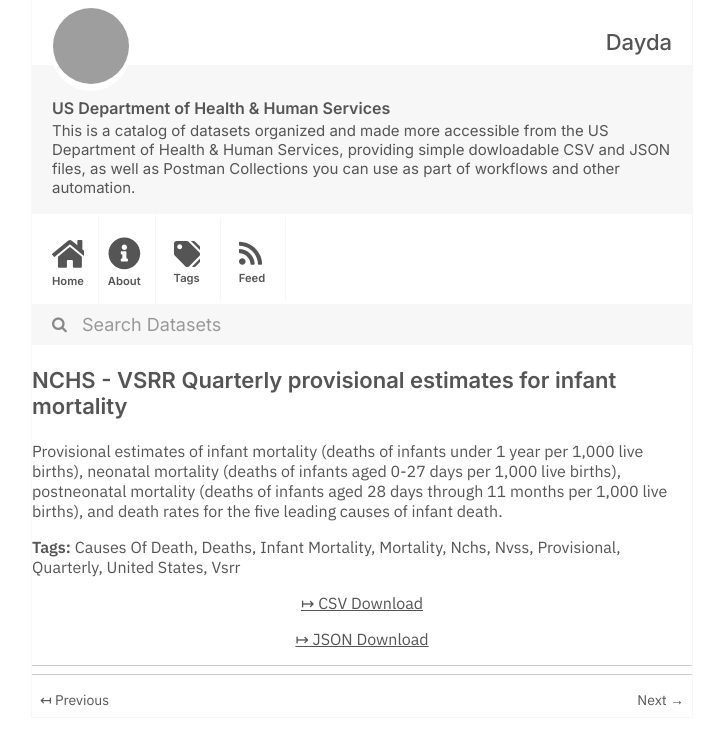
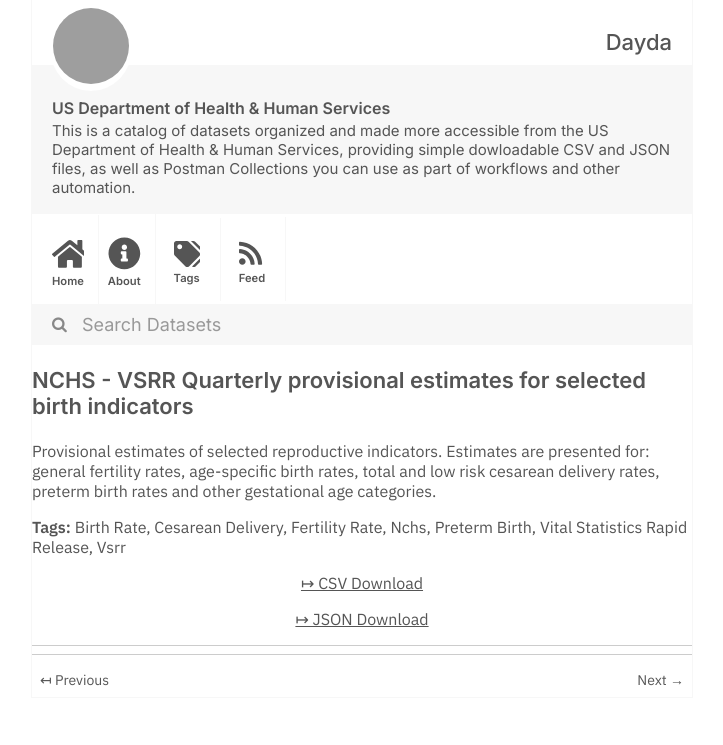
Before and after one commit to dayda-entities/us-department-of-health-and-human-services, a Jekyll site: the page built from _posts/2020-11-10-nchs-vsrr-quarterly-provisiona.md, in a window 1280 px wide, cut to the strip 0-745 px from the top of the page. Shown: the whole strip, without its empty margins (278-1001 px from the left). Built offline with Jekyll 4.4.1, drawn with Linux system fonts in a browser that asks for light colours; grey boxes are pictures that could not be loaded.

```diff
--- a/_posts/2020-11-10-nchs-vsrr-quarterly-provisiona.md
+++ b/_posts/2020-11-10-nchs-vsrr-quarterly-provisiona.md
@@ -1,24 +1,21 @@
 ---
-title: NCHS - VSRR Quarterly provisional estimates for infant mortality
-created: '2020-11-10T16:18:17.416056'
-modified: '2021-04-21T22:19:08.076703'
+title: NCHS - VSRR Quarterly provisional estimates for selected birth indicators
+created: '2020-11-10T16:18:17.418839'
+modified: '2021-05-07T10:05:07.126220'
 state: active
 type: dataset
 tags:
-  - Causes Of Death
-  - Deaths
-  - Infant Mortality
-  - Mortality
+  - Birth Rate
+  - Cesarean Delivery
+  - Fertility Rate
   - Nchs
-  - Nvss
-  - Provisional
-  - Quarterly
-  - United States
+  - Preterm Birth
+  - Vital Statistics Rapid Release
   - Vsrr
 groups: []
-csv_url: 'https://data.cdc.gov/api/views/jqwm-z2g9/rows.csv?accessType=DOWNLOAD'
-json_url: 'https://data.cdc.gov/api/views/jqwm-z2g9/rows.json?accessType=DOWNLOAD'
+csv_url: 'https://data.cdc.gov/api/views/76vv-a7x8/rows.csv?accessType=DOWNLOAD'
+json_url: 'https://data.cdc.gov/api/views/76vv-a7x8/rows.json?accessType=DOWNLOAD'
 layout: post
 
 ---
-Provisional estimates of infant mortality (deaths of infants under 1 year per 1,000 live births), neonatal mortality (deaths of infants aged 0-27 days per 1,000 live births), postneonatal mortality (deaths of infants aged 28 days through 11 months per 1,000 live births), and death rates for the five leading causes of infant death.
+Provisional estimates of selected reproductive indicators. Estimates are presented for: general fertility rates, age-specific birth rates, total and low risk cesarean delivery rates, preterm birth rates and other gestational age categories.
```
